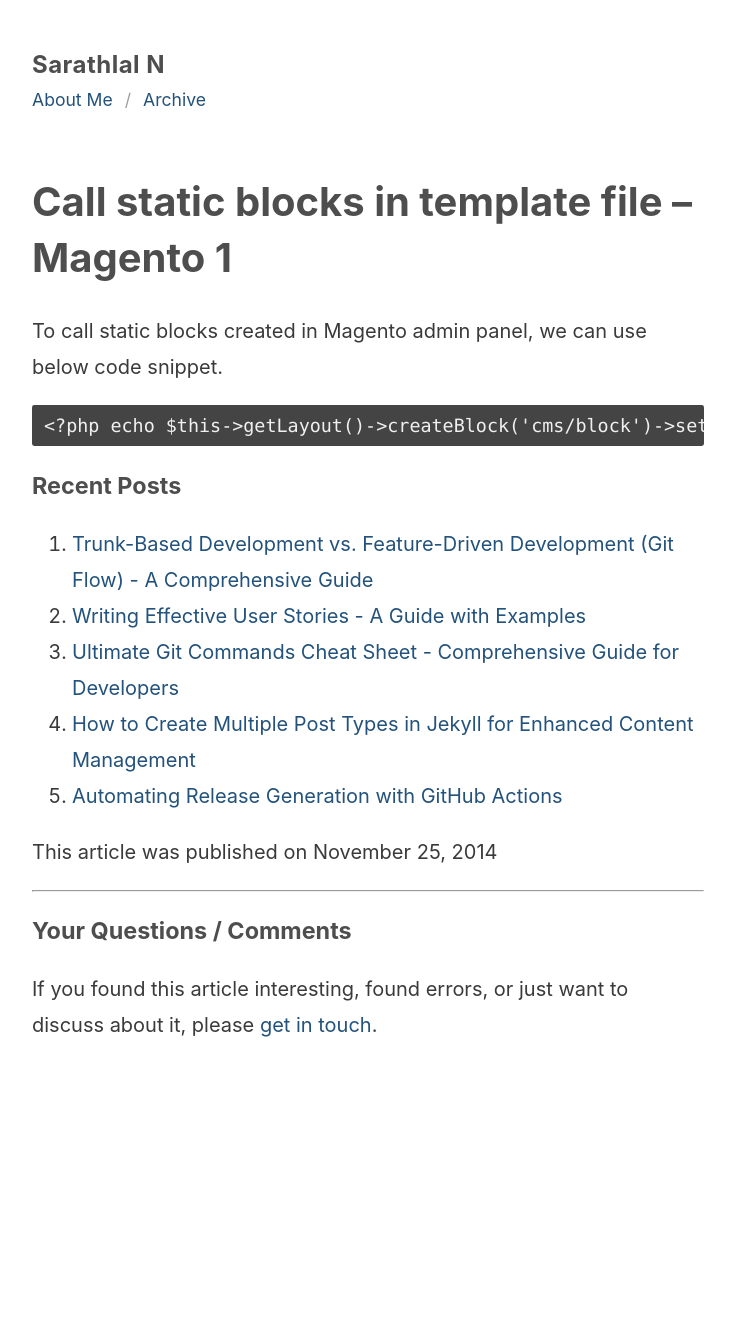
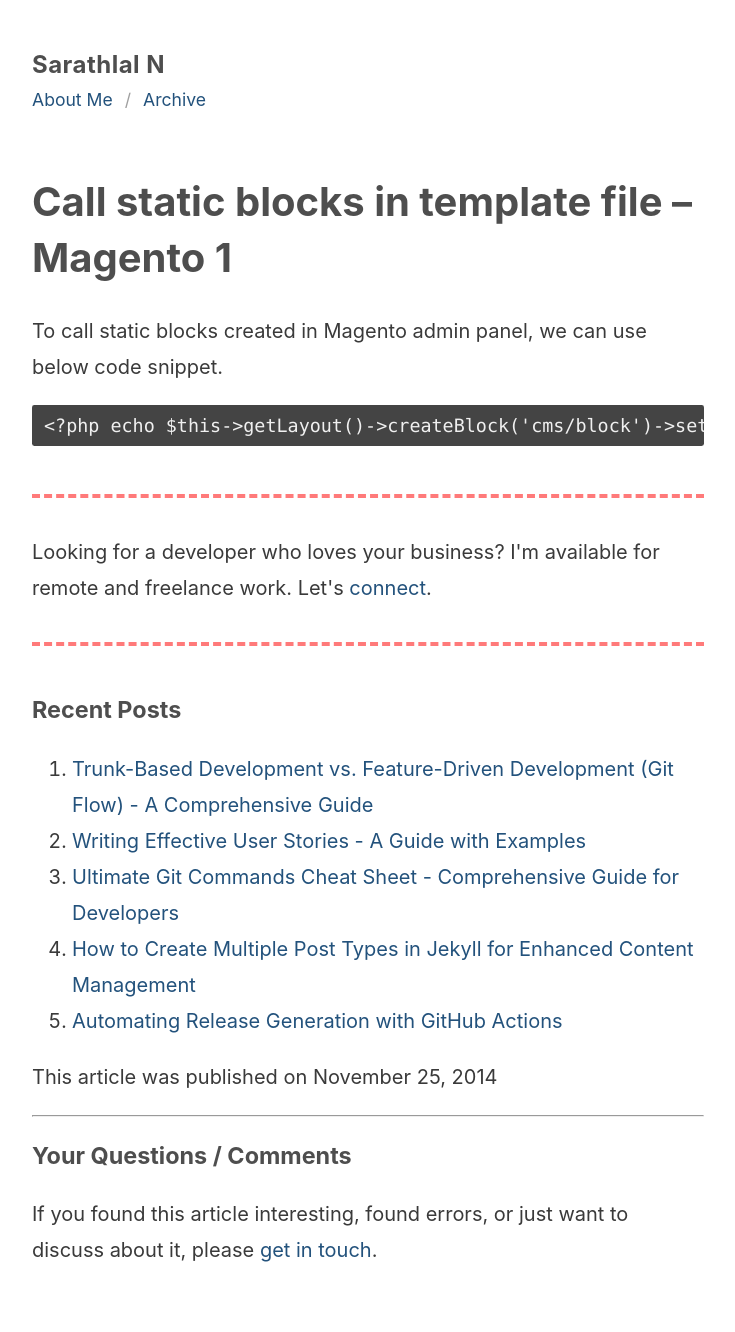
Before and after one commit to sarathlal/sarathlal.github.io, a Jekyll site: the page built from _posts/2014-11-25-call-static-blocks-in-template-file-magento.md, in a window 1280 px wide. Shown: the whole page, without its empty margins (272-1007 px from the left). Built offline with Jekyll 4.4.1, drawn with Linux system fonts in a browser that asks for light colours; before the commit the page ends 1107 px from its top, so only the background shows below that.

Commit message:
CTA section added in posts

```diff
--- a/Gemfile
+++ b/Gemfile
@@ -7,7 +7,7 @@ source "https://rubygems.org"
 #
 # This will help ensure the proper Jekyll version is running.
 # Happy Jekylling!
-gem "jekyll", "~> 4.3.2"
+gem "jekyll", "~> 4.3.3"
 # This is the default theme for new Jekyll sites. You may change this to anything you like.
 gem "minima", "~> 2.5"
 # If you want to use GitHub Pages, remove the "gem "jekyll"" above and
--- a/_layouts/post.html
+++ b/_layouts/post.html
@@ -4,6 +4,9 @@ layout: default
 <article class="post" itemscope itemtype="http://schema.org/CreativeWork">
     <h1 class="entry-title" itemprop="headline">{{ page.title }}</h1>
     {{ content }}
+    <div class="cta-section">
+		<p>Looking for a developer who loves your business? I'm available for remote and freelance work. Let's <a href="{{site.baseurl}}/about/">connect</a>.</p>
+    </div>
 	<h3>Recent Posts</h3>
 		  <ol>
 	{% for post in site.related_posts limit:5 %}
@@ -11,7 +14,6 @@ layout: default
 		{{ post.title }}</a></li>
 	{% endfor %}
 	</ol>
-
     <p class="entry-meta">
       <span class="entry-time text-muted">This article was published on <time class="entry-time" itemprop="datePublished" datetime="{{ page.date | date_to_xmlschema }}">{{ page.date | date: "%B %-d, %Y" }}</time></span>
     </p>
```
Also changed, not shown: Gemfile.lock. Lines whose indentation alone changed are shown as unchanged.
